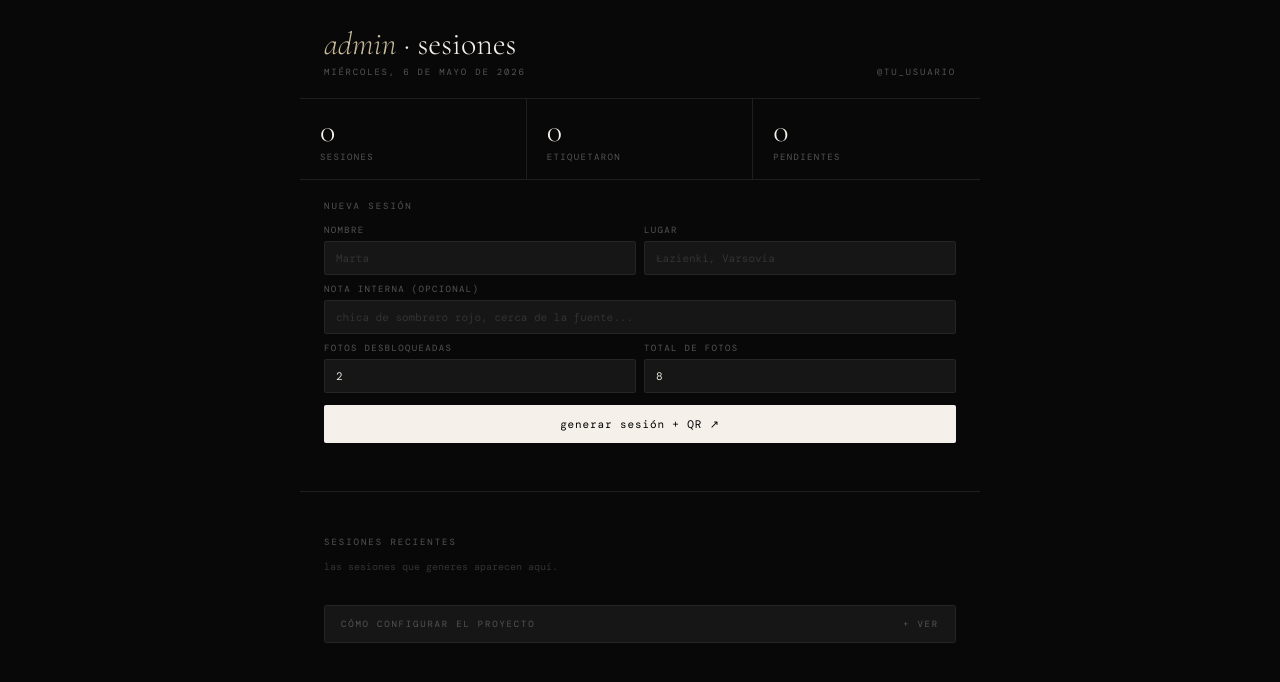
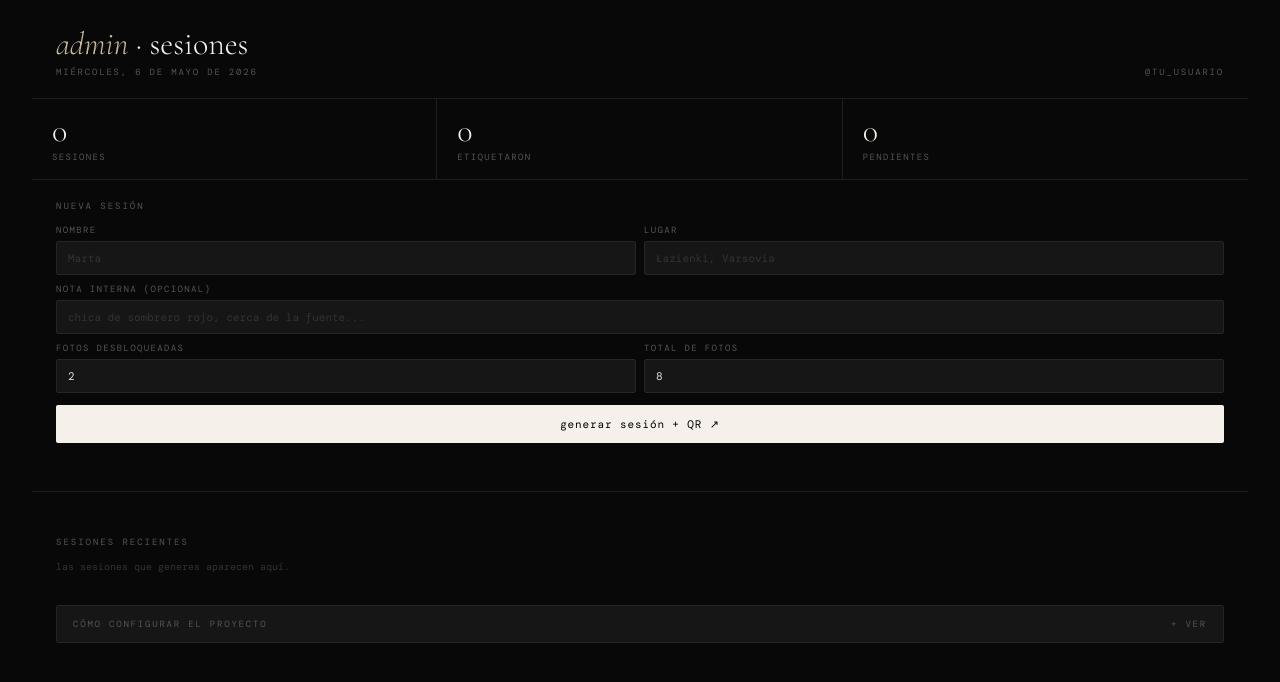
Before and after one commit to justincasephoto/photoMaster, a plain HTML site: page admin/index.html in a window 1280 px wide. Drawn offline with nearby package versions, Linux system fonts and the light colour scheme; a web font is replaced by a local one.

Commit message:
Admin pantalla completa

```diff
--- a/admin/index.html
+++ b/admin/index.html
@@ -19,8 +19,8 @@
       font-family: 'DM Mono', monospace;
       background: var(--bg);
       color: var(--text);
-      max-width: 680px;
-      margin: 0 auto;
+      max-width: 100%;
+      padding: 0 2rem;
       min-height: 100vh;
       padding-bottom: 3rem;
     }
@@ -277,8 +277,8 @@
 <script>
 const ADMIN_CONFIG = {
   photographer: "@tu_usuario",
-  base_url: "https://photo-master-pink.vercel.app",
-  phone_blik: "+48 514 625 902",
+  base_url: "https://tu-proyecto.vercel.app",
+  phone_blik: "+48 XXX XXX XXX",
 };
 
 // Sesiones guardadas localmente (en producción usa un Google Sheet o Notion)
```
